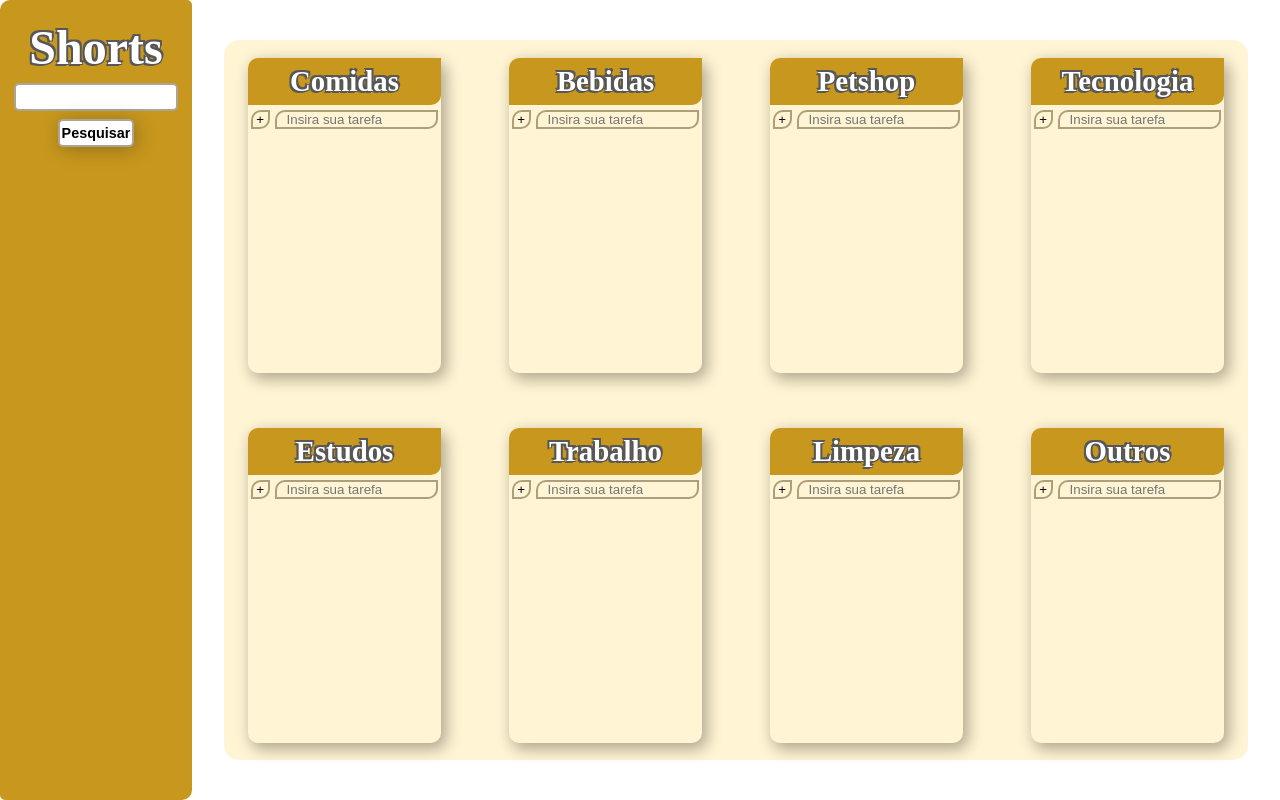
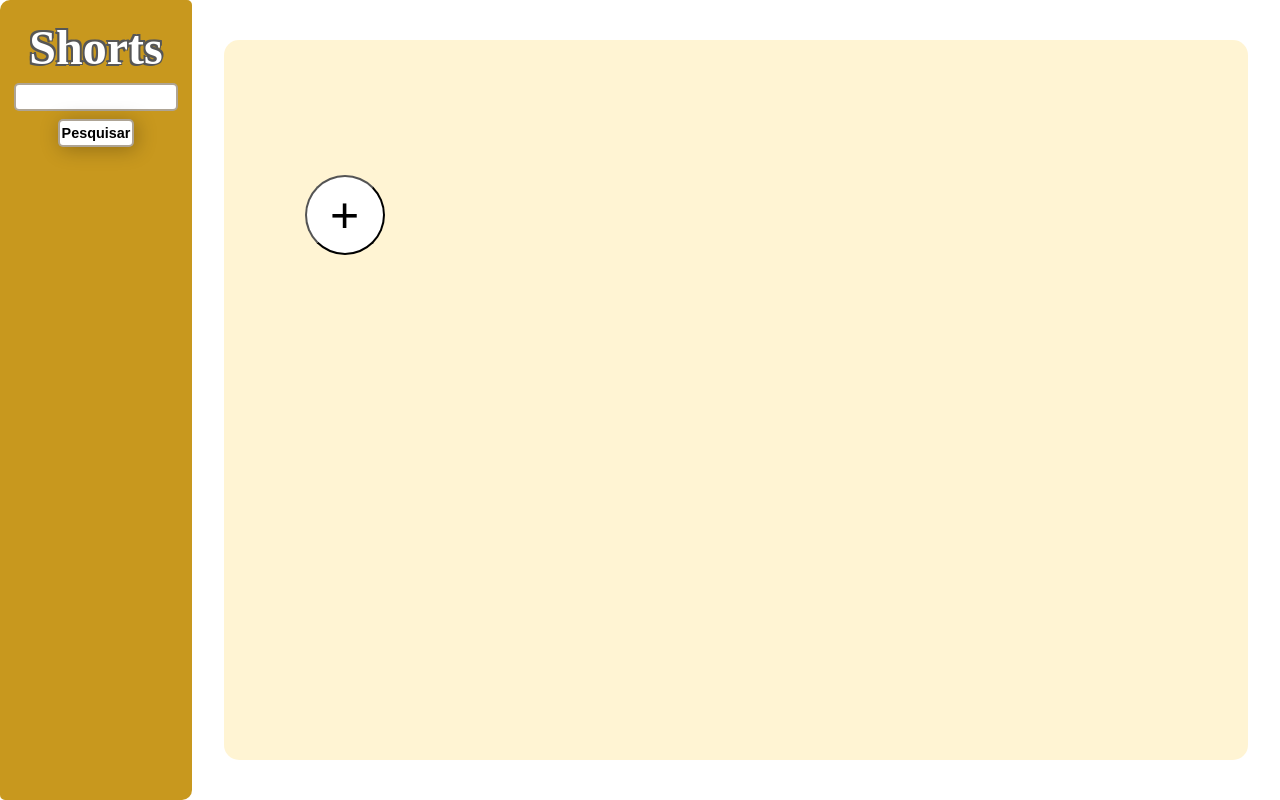
Before and after one commit to devfelipeeduardo/to-do-list-with-api, a React (Vite) app in the folder ToDoListFront/to-do-list-front/: page / in a window 1280 px wide. Built offline with nearby package versions, Linux system fonts and the light colour scheme.

Commit message:
feat: botao de adicionar lista ok, botao e evento de fechar uma lista concluido

```diff
--- a/ToDoListFront/to-do-list-front/src/components/List.jsx
+++ b/ToDoListFront/to-do-list-front/src/components/List.jsx
@@ -3,13 +3,13 @@ import Task from './Task';
 
 import './style.css';
 
-function List({ title }) {
+function List({ title, deleteList }) {
 
     const [tasks, setTasks] = useState([]);
     const [newTask, setNewTask] = useState("");
     const inputRef = useRef(null);
 
-    function handleAddTask() {
+    function addTask() {
         if (tasks.length == 9) {
             alert("Só é possível adicionar até 09 tarefas!")
             return;
@@ -26,8 +26,8 @@ function List({ title }) {
         setNewTask("");
     }
 
-    function handleDeleteTask(idToDelete) {
-        setTasks(tasks.filter((_, index) => index !== idToDelete));
+    function deleteTask(idToDelete) {
+        setTasks(tasks.filter(task => task.id !== idToDelete));
     }
 
     const focusOnInput = () => {
@@ -39,11 +39,20 @@ function List({ title }) {
 
     return (
         <div className="list">
-            <div className="list-title">{title}</div>
+            <div className="list-title">
+                {title}
+                <button
+                    className="delete-list-button"
+                    onClick={deleteList}
+                >
+                    x
+                </button>
+            </div>
+
             <div className="add-task-container">
                 <button
                     className="add-task-button"
-                    onClick={() => { handleAddTask(); focusOnInput(); }}
+                    onClick={() => { addTask(); focusOnInput(); }}
                 >+</button>
 
                 <input
@@ -55,19 +64,19 @@ function List({ title }) {
                     onChange={(e) => setNewTask(e.target.value)}
                     onKeyDown={(e) => {
                         if (e.key === "Enter") {
-                            handleAddTask();
+                            addTask();
                         }
                     }}
-                    >
+                >
                 </input>
 
             </div>
             <div className="tasks-container">
-                {tasks.map((task, index) => (
+                {tasks.map((task) => (
                     <Task
                         key={task.id}
                         placeholder={task.text}
-                        handleDeleteTask={() => handleDeleteTask(index)}
+                        deleteTask={() => deleteTask(task.id)}
                     />
                 ))}
             </div>
--- a/ToDoListFront/to-do-list-front/src/components/ListsGrid.jsx
+++ b/ToDoListFront/to-do-list-front/src/components/ListsGrid.jsx
@@ -1,34 +1,57 @@
-import { useState } from 'react';
+import { useEffect, useState, useRef } from 'react';
 import List from './List';
 import './style.css';
 
 function ListsGrid() {
 
     const [lists, setLists] = useState([]);
-    const [newList, setNewList] = useState("");
 
-    function handleAddList() {
-        if (lists.length == 8) {
+    const buttonRef = useRef(null);
+
+    function addList() {
+        if (lists.length >= 8) {
             alert("Só é possível adicionar até 08 listas de tarefas!")
             return;
         }
 
-        if (newList.trim() === "")
+        const listObject = {
+            id: Date.now(),
+            title: "Insira"
 
-        setLists([...lists, newList]);
+        }
 
+        setLists([...lists, listObject]);
     }
+
+    function deleteList(idToDelete) {
+        setLists(lists.filter(list => list.id !== idToDelete));
+    }
+    useEffect(() => {
+        if (!buttonRef.current) return;
+
+        if (lists.length <= 7) {
+            buttonRef.current.style.display = "inline-block";
+        } else if (lists.length > 7) {
+            buttonRef.current.style.display = "none";
+        }
+    }, [lists]);
 
     return (
         <main className="tasks-grid">
-            <List title ="Comidas"/>
-            <List title ="Bebidas"/>
-            <List title ="Petshop"/>
-            <List title ="Tecnologia"/>
-            <List title ="Estudos"/>
-            <List title ="Trabalho"/>
-            <List title ="Limpeza"/>
-            <List title ="Outros"/>
+            {lists.map(list => (
+                <List
+                    key={list.id}
+                    title={list.title}
+                    deleteList={() => deleteList(list.id)}
+                />
+            ))}
+
+            <button
+                ref={buttonRef}
+                className="add-list-button"
+                onClick={() => addList()}>
+                +
+            </button>
         </main>
     );
 }
--- a/ToDoListFront/to-do-list-front/src/components/Task.jsx
+++ b/ToDoListFront/to-do-list-front/src/components/Task.jsx
@@ -1,4 +1,4 @@
-function Task({ placeholder, handleDeleteTask}) {
+function Task({ placeholder, deleteTask}) {
 
     return (
         <>
@@ -6,7 +6,7 @@ function Task({ placeholder, handleDeleteTask}) {
                 <input className="task-input" type="text" placeholder={placeholder} />
                 <button
                 className="delete-task-button"
-                onClick={handleDeleteTask}
+                onClick={deleteTask}
                 >x</button>
             </div>
         </>
--- a/ToDoListFront/to-do-list-front/src/components/style.css
+++ b/ToDoListFront/to-do-list-front/src/components/style.css
@@ -119,11 +119,25 @@ nav>.search-container {
     box-shadow: 4px 5px 15px 1px rgba(0, 0, 0, 0.32);
 }
 
+.tasks-grid .add-list-button {
+    height: 80px;
+    width: 80px;
+    border-radius: 50px;
+    background-color: white;
+    font-size: 50px;
+    transition: transform 300ms ease-in-out;
+}
+
+.tasks-grid .add-list-button:hover {
+    transform: scale(1.05);
+    cursor: pointer;
+}
+
 .list>.list-title {
     display: flex;
-    justify-content: center;
+    justify-content: space-around;
     align-items: center;
-    flex-direction: column;
+    flex-direction: row;
     width: 100%;
     min-height: 15%;
     border-radius: 10px 0px;
@@ -140,6 +154,23 @@ nav>.search-container {
         -2px -2px 0 rgb(87, 87, 87),
         2px -2px 0 rgb(87, 87, 87),
         -2px 2px 0 rgb(87, 87, 87);
+}
+
+.list>.list-title .delete-list-button {
+    position: relative;
+    width: 10%;
+    height: 50%;
+    border-radius: 30px;
+    border: none;
+    border: 1px solid rgb(234, 234, 234);
+    background-color: transparent;
+    transition: transform 300ms ease-in;
+    cursor: pointer;
+}
+
+.list>.list-title .delete-list-button:hover {
+    cursor: pointer;
+    transform: scale(1.05);
 }
 
 .list>.tasks-container {
```
